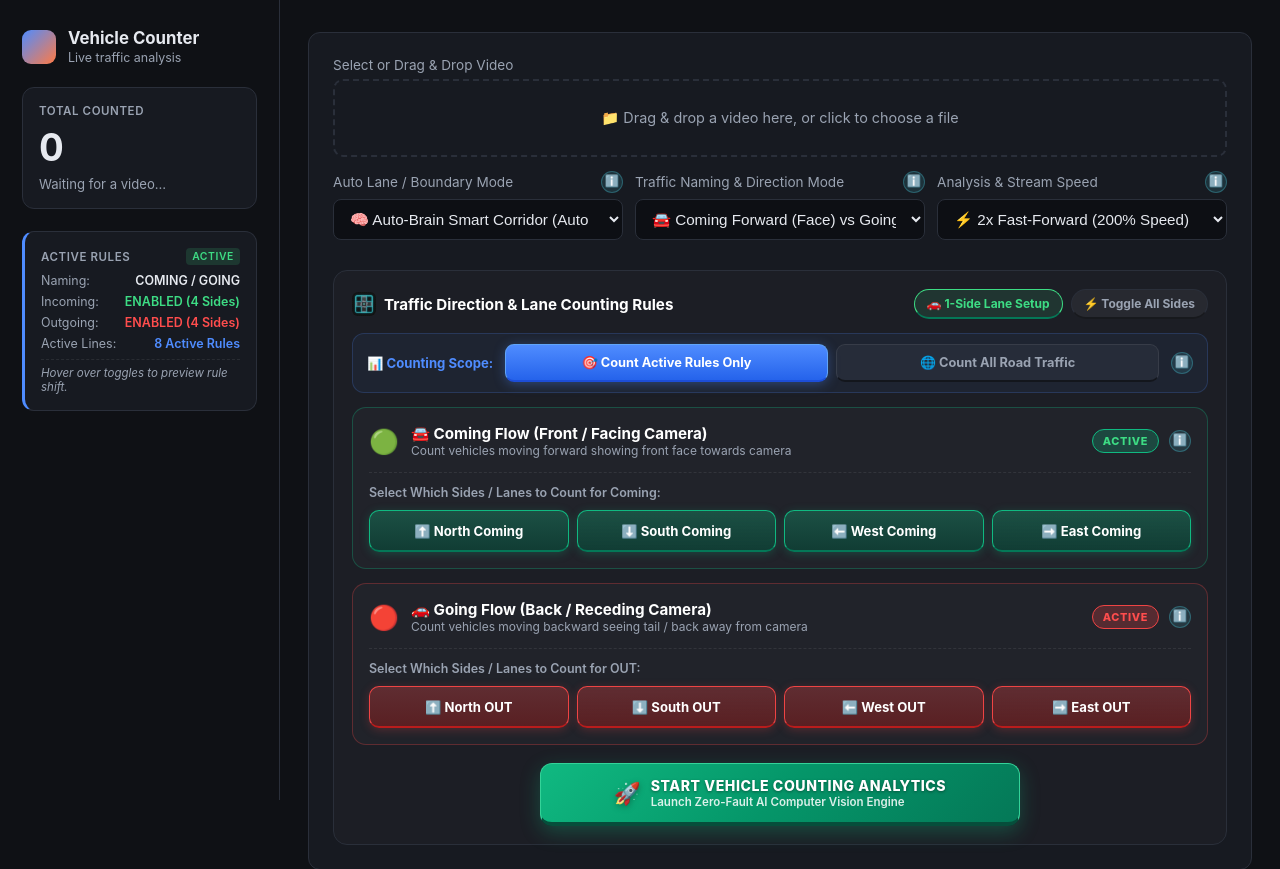
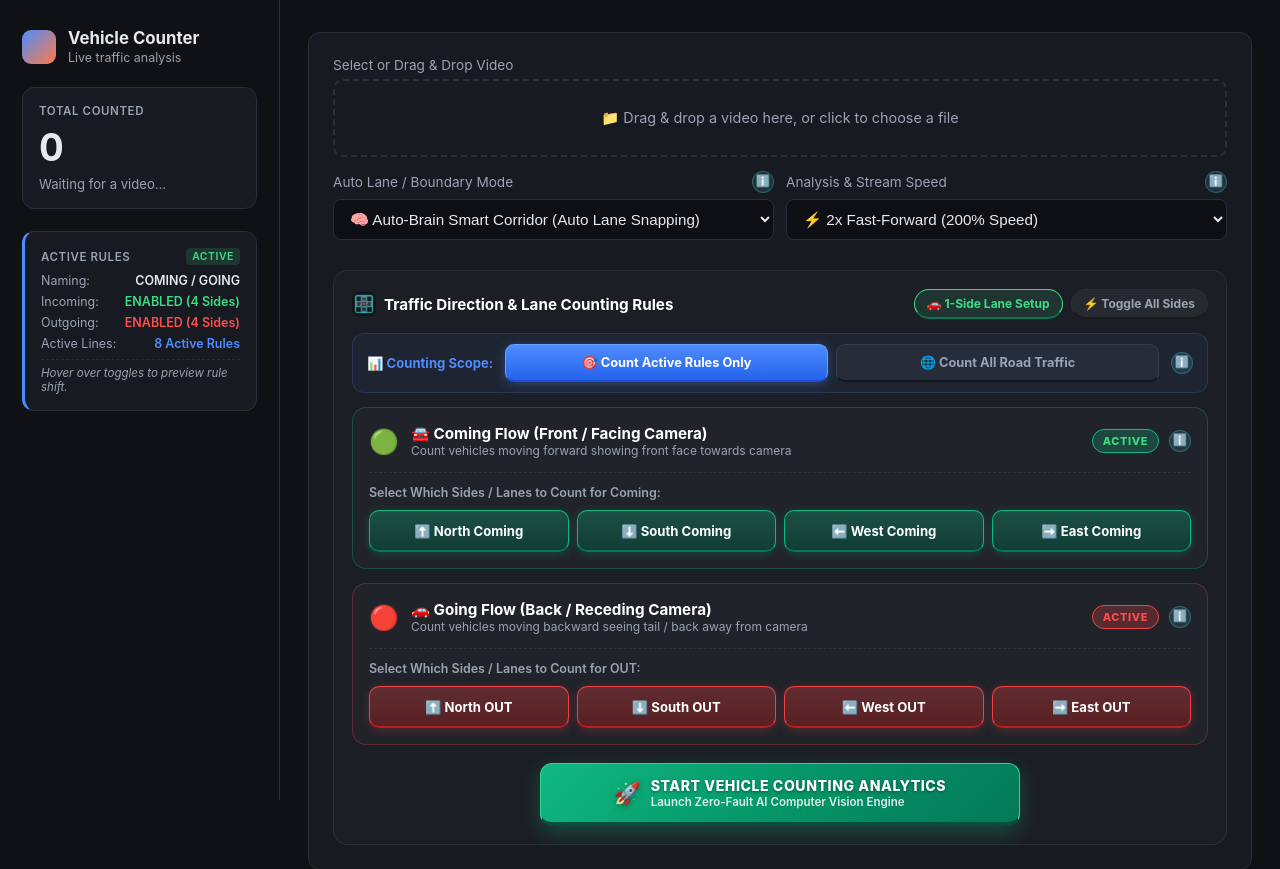
Before and after one commit to Pias009/py_opencv, a Flask app: page / in a window 1280 px wide. Shown: the top 869 px of the page. Run offline with Flask 3, Linux system fonts and the light colour scheme; data that the repository does not hold is empty.

Commit message:
refactor: simplify to single unified Coming Forward (Front Face) vs Going Backward (Tail Back) tracking system

```diff
--- a/app/static/app.js
+++ b/app/static/app.js
@@ -133,40 +133,7 @@ function updateSidebarRules() {
   const badgeIn = document.getElementById("badge-in");
   const badgeOut = document.getElementById("badge-out");
 
-  const directionModeSelect = document.getElementById("direction-mode-select");
-  const directionMode = directionModeSelect ? directionModeSelect.value : "COMING_GOING";
-
-  let namingStr = "COMING / GOING";
-  let flow1Title = "🚘 Coming Flow (Front / Facing Camera)";
-  let flow1Sub = "Count vehicles moving forward showing front face towards camera";
-  let flow2Title = "🚗 Going Flow (Back / Receding Camera)";
-  let flow2Sub = "Count vehicles moving backward seeing tail / back away from camera";
-
-  if (directionMode === "FORWARD_BACKWARD") {
-    namingStr = "FORWARD / BACKWARD";
-    flow1Title = "⬆️ Forward Direction Flow";
-    flow1Sub = "Count vehicles moving in forward traffic lanes";
-    flow2Title = "⬇️ Backward Direction Flow";
-    flow2Sub = "Count vehicles moving in backward / reverse traffic lanes";
-  } else if (directionMode === "IN_OUT") {
-    namingStr = "IN / OUT";
-    flow1Title = "🟢 IN Flow (Incoming Boundary)";
-    flow1Sub = "Count vehicles entering boundary zone";
-    flow2Title = "🔴 OUT Flow (Outgoing Boundary)";
-    flow2Sub = "Count vehicles exiting boundary zone";
-  }
-
-  const flow1TitleEl = document.getElementById("flow1-title");
-  const flow1SubEl = document.getElementById("flow1-sub");
-  const flow2TitleEl = document.getElementById("flow2-title");
-  const flow2SubEl = document.getElementById("flow2-sub");
-
-  if (flow1TitleEl) flow1TitleEl.textContent = flow1Title;
-  if (flow1SubEl) flow1SubEl.textContent = flow1Sub;
-  if (flow2TitleEl) flow2TitleEl.textContent = flow2Title;
-  if (flow2SubEl) flow2SubEl.textContent = flow2Sub;
-
-  if (sideNaming) sideNaming.textContent = namingStr;
+  if (sideNaming) sideNaming.textContent = "COMING / GOING";
 
   const inChecked = document.querySelectorAll(".line-in-check:checked").length;
   const outChecked = document.querySelectorAll(".line-out-check:checked").length;
@@ -196,12 +163,10 @@ async function pushLiveRuleUpdate() {
   const toggleIn = document.getElementById("toggle-in");
   const toggleOut = document.getElementById("toggle-out");
   const countScopeRadio = document.querySelector('input[name="count_scope_mode"]:checked');
-  const directionModeSelect = document.getElementById("direction-mode-select");
 
   const enableIn = toggleIn ? toggleIn.checked : true;
   const enableOut = toggleOut ? toggleOut.checked : true;
   const countScopeMode = countScopeRadio ? countScopeRadio.value : "active_only";
-  const directionMode = directionModeSelect ? directionModeSelect.value : "COMING_GOING";
 
   const enabledLinesIn = Array.from(document.querySelectorAll(".line-in-check:checked")).map(c => c.value);
   const enabledLinesOut = Array.from(document.querySelectorAll(".line-out-check:checked")).map(c => c.value);
@@ -212,7 +177,7 @@ async function pushLiveRuleUpdate() {
       method: "POST",
       headers: { "Content-Type": "application/json" },
       body: JSON.stringify({
-        direction_mode: directionMode,
+        direction_mode: "COMING_GOING",
         enable_in: enableIn,
         enable_out: enableOut,
         count_scope_mode: countScopeMode,
@@ -311,7 +276,6 @@ async function startJob() {
 
   const speedSelect = document.getElementById("speed-select");
   const lineModeSelect = document.getElementById("line-mode-select");
-  const directionModeSelect = document.getElementById("direction-mode-select");
 
   const toggleIn = document.getElementById("toggle-in");
   const toggleOut = document.getElementById("toggle-out");
@@ -321,7 +285,6 @@ async function startJob() {
 
   const speed = speedSelect ? speedSelect.value : "2";
   const lineMode = lineModeSelect ? lineModeSelect.value : "box";
-  const directionMode = directionModeSelect ? directionModeSelect.value : "COMING_GOING";
   const enableIn = toggleIn ? toggleIn.checked : true;
   const enableOut = toggleOut ? toggleOut.checked : true;
 
@@ -343,7 +306,7 @@ async function startJob() {
     startFormData.append("filename", file.name);
     startFormData.append("speed", speed);
     startFormData.append("line_mode", lineMode);
-    startFormData.append("direction_mode", directionMode);
+    startFormData.append("direction_mode", "COMING_GOING");
     startFormData.append("enable_in", enableIn);
     startFormData.append("enable_out", enableOut);
     startFormData.append("count_scope_mode", countScopeMode);
--- a/app/templates/index.html
+++ b/app/templates/index.html
@@ -88,7 +88,7 @@ FINISH: unreviewed and undocumented is unfinished; this build ends with the fini
           <input id="file-input" type="file" accept=".mp4,.avi,.mov,.mkv,.webm" hidden>
         </div>
       </div>
-      <div class="field-row" style="margin-top: 14px; display: grid; grid-template-columns: repeat(auto-fit, minmax(220px, 1fr)); gap: 12px;">
+      <div class="field-row" style="margin-top: 14px; display: grid; grid-template-columns: repeat(auto-fit, minmax(240px, 1fr)); gap: 12px;">
         <div class="field">
           <div style="display: flex; align-items: center; justify-content: space-between;">
             <label for="line-mode-select">Auto Lane / Boundary Mode</label>
@@ -99,17 +99,6 @@ FINISH: unreviewed and undocumented is unfinished; this build ends with the fini
             <option value="box">🎯 4-Way Intersection Box (Auto Centered)</option>
             <option value="horizontal">➖ Single Horizontal Boundary Line</option>
             <option value="vertical">Vertical Boundary Line</option>
-          </select>
-        </div>
-        <div class="field">
-          <div style="display: flex; align-items: center; justify-content: space-between;">
-            <label for="direction-mode-select">Traffic Naming &amp; Direction Mode</label>
-            <button type="button" class="info-trigger" data-ref="direction" title="View Direction Modes">ℹ️</button>
-          </div>
-          <select id="direction-mode-select" class="speed-select">
-            <option value="COMING_GOING" selected>🚘 Coming Forward (Face) vs Going Backward (Tail)</option>
-            <option value="FORWARD_BACKWARD">⬆️ Forward Direction vs ⬇️ Backward Direction</option>
-            <option value="IN_OUT">🟢 IN (Entering) vs 🔴 OUT (Exiting)</option>
           </select>
         </div>
         <div class="field">
```
